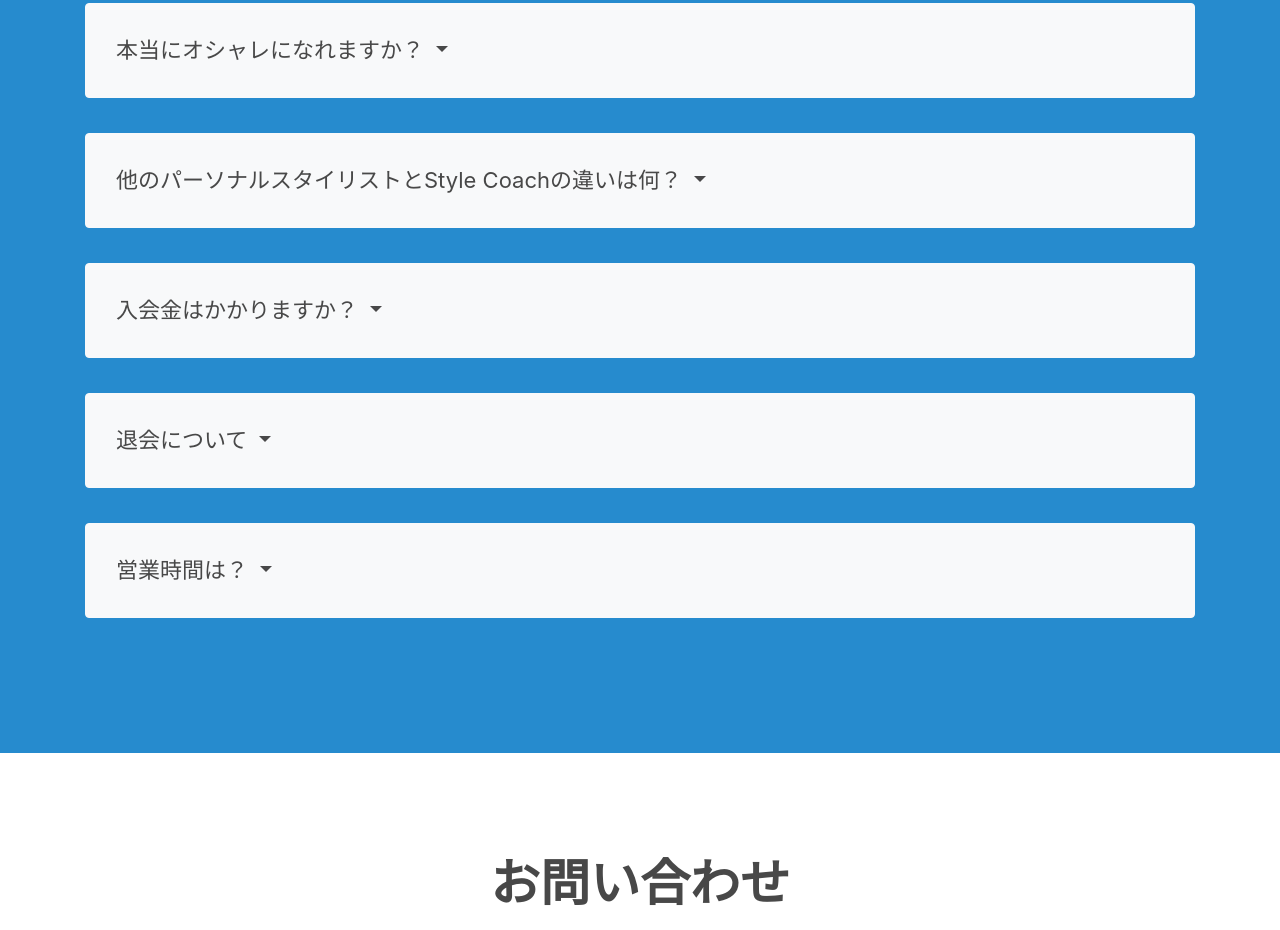
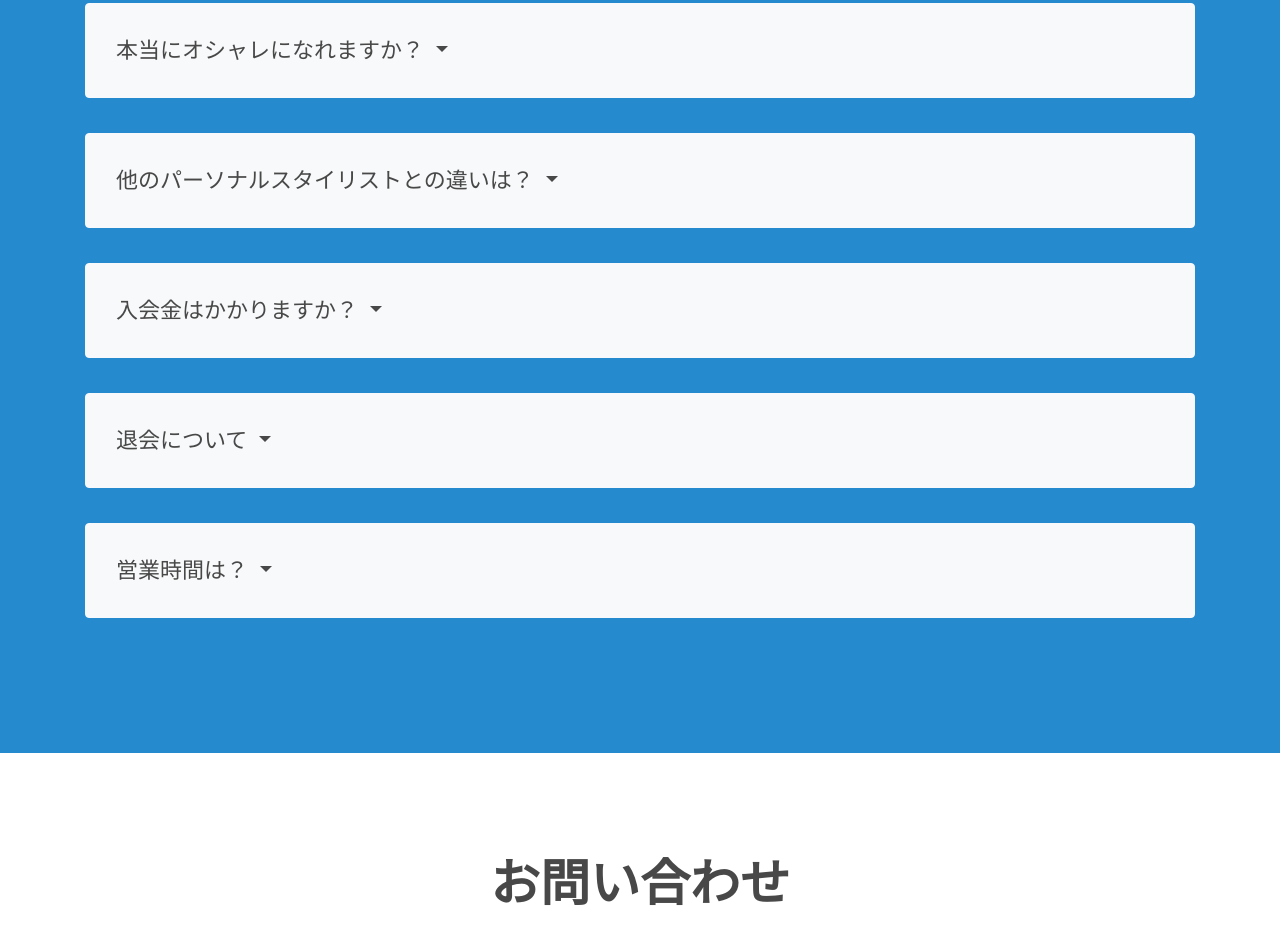
Before and after one commit to hiroyablog/styleclach., a plain HTML site: page index.html in a window 1280 px wide. Shown: the part 5678-6608 px from the top of the page. Drawn offline with nearby package versions, Linux system fonts and the light colour scheme; a script that the page names is missing.

Commit message:
Update index.html

```diff
--- a/index.html
+++ b/index.html
@@ -200,7 +200,7 @@
             </div>
             <div class="dropdown">
               <button class="btn btn-light dropdown-toggle" type="button" id="dropdownMenuButton" data-toggle="dropdown" aria-haspopup="true" aria-expanded="false">
-                他のパーソナルスタイリストとStyle Coachの違いは何？
+                他のパーソナルスタイリストとの違いは？
               </button>
               <div class="dropdown-menu p-4 text-muted">
                 <p>
```
